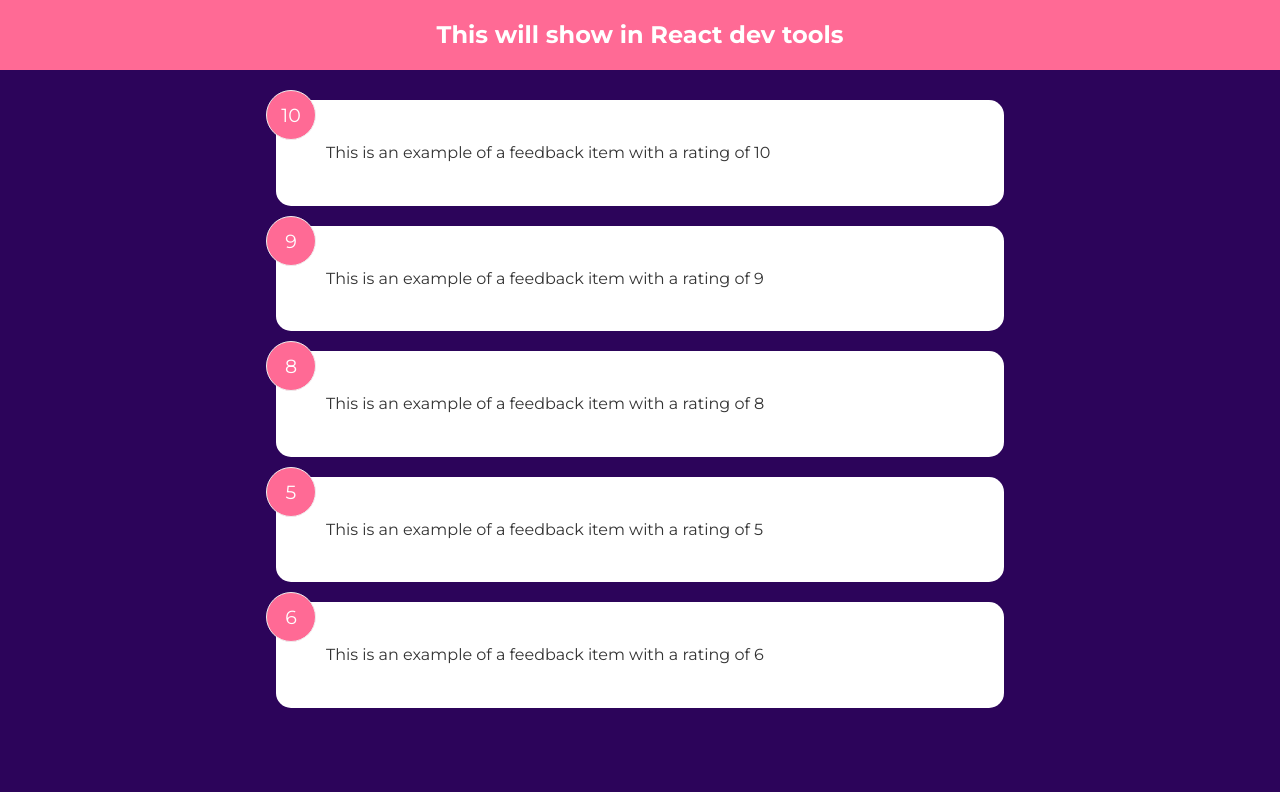
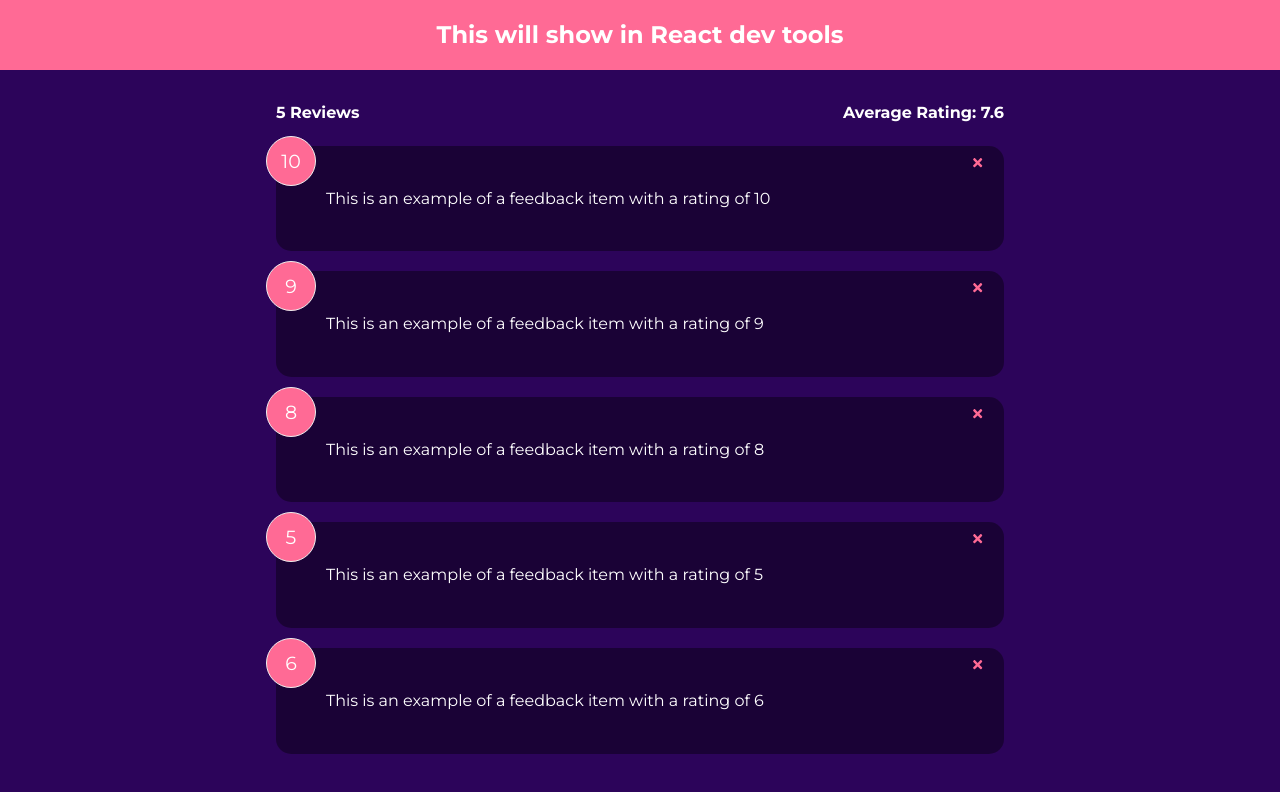
Before and after one commit to sitesbyally/react-front-to-back, a React (Vite) app in the folder my-work/: page / in a window 1280 px wide. Shown: the top 792 px of the page. Built offline with nearby package versions, Linux system fonts and the light colour scheme.

Commit message:
Section 3. - setup basic feedback list, card component with conditional styling, and added FeedbackStats component with some simple reporting. - prop drilling for handleDelete on click of x in each feedback item

```diff
--- a/my-work/package.json
+++ b/my-work/package.json
@@ -12,7 +12,8 @@
   "dependencies": {
     "prop-types": "^15.8.1",
     "react": "^18.3.1",
-    "react-dom": "^18.3.1"
+    "react-dom": "^18.3.1",
+    "react-icons": "^5.5.0"
   },
   "devDependencies": {
     "@eslint/js": "^9.30.1",
--- a/my-work/src/App.jsx
+++ b/my-work/src/App.jsx
@@ -1,17 +1,25 @@
 import { useState } from "react";
 
+import Header from "./components/Header";
 import FeedbackData from "./data/FeedbackData";
-import Header from "./components/Header";
+import FeedbackStats from "./components/FeedbackStats";
 import FeedbackList from "./components/FeedbackList";
 
 function App() {
    const [feedback, setFeedback] = useState(FeedbackData);
 
+   const deleteFeedback = (id) => {
+      if(window.confirm('Are you sure you want to delete?')) {
+         setFeedback(feedback.filter((item) => item.id !== id));
+      }
+   }
+
    return (
       <>
          <Header text='This will show in React dev tools' />
          <div className="container">
-            <FeedbackList feedbackData={feedback} />
+            <FeedbackStats feedbackData={feedback} />
+            <FeedbackList feedbackData={feedback} handleDelete={ deleteFeedback } />
          </div>
       </>
    )
--- a/my-work/src/components/FeedbackItem.jsx
+++ b/my-work/src/components/FeedbackItem.jsx
@@ -1,10 +1,22 @@
-function FeedbackItem( {item} ) {
+import { FaTimes } from 'react-icons/fa'
+import PropTypes from 'prop-types'
+import Card from "./shared/Card"
+
+function FeedbackItem({ item, handleDelete }) {
+
    return (
-      <div className="card" id="id">
+      <Card reverse={true}>
          <div className="num-display">{item.rating}</div>
+         <button onClick={ () => handleDelete(item.id) } className="close">
+            <FaTimes color='#ff6a95' />
+         </button>
          <div className="text-display">{item.text}</div>
-      </div>
+      </Card>
    )
 }
 
+FeedbackItem.propTypes = {
+   item: PropTypes.object.isRequired,
+}
+
 export default FeedbackItem
--- a/my-work/src/components/FeedbackList.jsx
+++ b/my-work/src/components/FeedbackList.jsx
@@ -1,6 +1,7 @@
+import PropTypes from 'prop-types'
 import FeedbackItem from "./FeedbackItem"
 
-function FeedbackList({ feedbackData }) {
+function FeedbackList({ feedbackData, handleDelete }) {
    if (!feedbackData || feedbackData.length === 0) {
       return <p>No feedback yet</p>
    }
@@ -8,10 +9,21 @@ function FeedbackList({ feedbackData }) {
    return (
       <div className="feedback-list">
          {feedbackData.map((item) => (
-            <FeedbackItem key={item.id} item={item} />
+            <FeedbackItem key={item.id} item={item}
+               handleDelete={handleDelete} />
          ))}
       </div>
    )
 }
 
+FeedbackList.propTypes = {
+   feedbackData: PropTypes.arrayOf(
+      PropTypes.shape({
+         id: PropTypes.number.isRequired,
+         rating: PropTypes.number.isRequired,
+         text: PropTypes.string.isRequired,
+      })
+   )
+}
+
 export default FeedbackList
--- /dev/null
+++ b/my-work/src/components/FeedbackStats.jsx
@@ -0,0 +1,20 @@
+import PropTypes from 'prop-types'
+
+function FeedbackStats({ feedbackData }) {
+   let averageRating = feedbackData.reduce((acc, item) => acc + item.rating, 0) / feedbackData.length || 0;
+
+   averageRating = averageRating.toFixed(1).replace(/[.,]0$/, ''); // Round to one decimal place
+
+   return (
+      <div className="feedback-stats">
+         <h4>{feedbackData.length} Reviews</h4>
+         <h4>Average Rating: { averageRating }</h4>
+      </div>
+   )
+}
+
+FeedbackStats.propTypes = {
+   feedbackData: PropTypes.array.isRequired
+}
+
+export default FeedbackStats
--- /dev/null
+++ b/my-work/src/components/shared/Card.jsx
@@ -0,0 +1,22 @@
+import PropTypes from 'prop-types'
+
+
+function Card({ children, reverse = false }) {
+//   return (
+//      <div className={ `card ${reverse && 'reverse'}` }>
+//       {children}
+//     </div>
+//   )
+  return (
+     <div className={ `card ${reverse && 'reverse'}` }>
+      {children}
+    </div>
+  )
+}
+
+Card.propTypes = {
+   children: PropTypes.node.isRequired,
+   reverse: PropTypes.bool
+}
+
+export default Card
```
Also changed, not shown: 1 other file (tests, documents, lock files or other folders).
